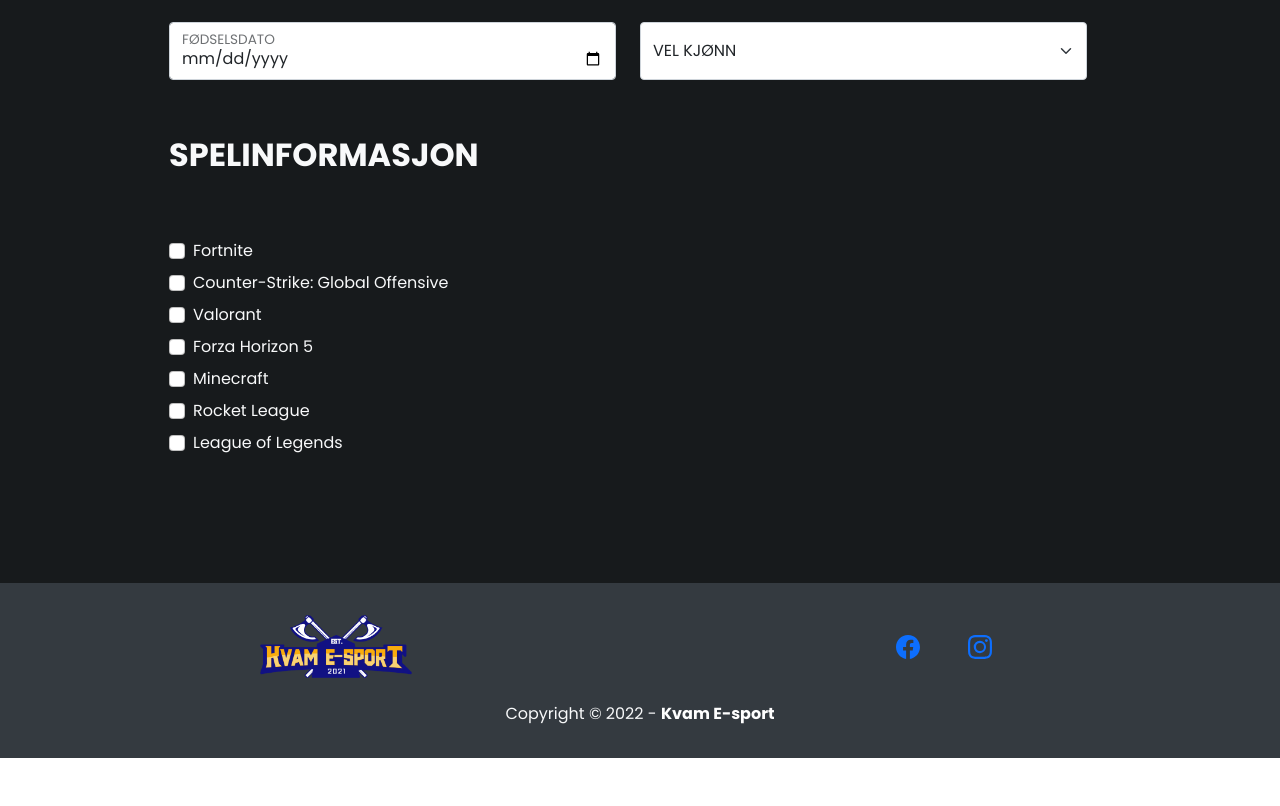
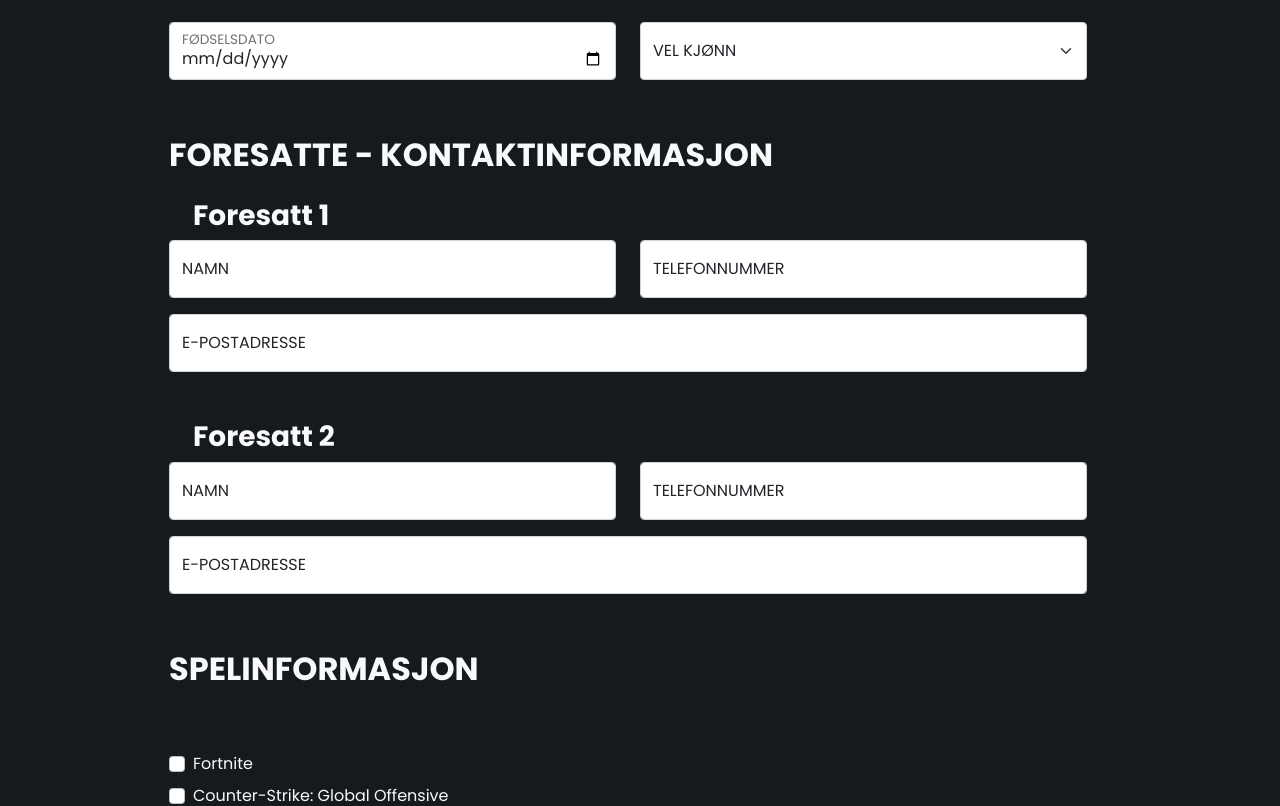
Before and after one commit to danielols3n/kvammalan, a React (Create React App) app: page /kvammalan/checkout/participant-info in a window 1280 px wide. Shown: the part 720-1526 px from the top of the page. Before the commit the page ends 1478 px from the top, so only its background shows below. Built offline with nearby package versions, Linux system fonts and the light colour scheme.

Commit message:
Kom litt vidare på Checkout

```diff
--- a/package.json
+++ b/package.json
@@ -10,6 +10,7 @@
     "axios": "^0.26.1",
     "bootstrap": "^5.1.3",
     "firebase": "^9.6.10",
+    "formik": "^2.4.2",
     "moment": "^2.29.3",
     "react": "^18.0.0",
     "react-avatar": "^5.0.3",
@@ -25,7 +26,8 @@
     "react-web-qr-reader": "^1.0.4",
     "stripe": "^8.219.0",
     "uuid": "^8.3.2",
-    "web-vitals": "^2.1.4"
+    "web-vitals": "^2.1.4",
+    "yup": "^1.2.0"
   },
   "scripts": {
     "start": "react-scripts start",
--- a/src/pages/CheckoutInfo.js
+++ b/src/pages/CheckoutInfo.js
@@ -1,8 +1,11 @@
 import React, { useState } from 'react'
-import { Container, Form, Row, Col } from 'react-bootstrap'
+import { Container, Form, Row, Col, Button } from 'react-bootstrap'
 import NavbarComponent from '../components/navbar/Navbar'
 import Footer from '../components/footer/Footer'
 import '../css/CheckoutInfo.css'
+import { useNavigate } from 'react-router-dom'
+import { db } from '../Firebase'
+import { collection, addDoc } from 'firebase/firestore'
 
 function CheckoutInfo() {
   const [name, setName] = useState('')
@@ -16,6 +19,16 @@
   const [gender, setGender] = useState('')
   const [selectedGames, setSelectedGames] = useState([])
 
+  const [parent1_name, setParent1Name] = useState('')
+  const [parent1_email, setParent1Email] = useState('')
+  const [parent1_phone, setParent1Phone] = useState('')
+  const [parent2_name, setParent2Name] = useState('')
+  const [parent2_email, setParent2Email] = useState('')
+  const [parent2_phone, setParent2Phone] = useState('')
+
+  const navigate = useNavigate()
+  const [validated, setValidated] = useState(false)
+
   const [fortnite, setFortnite] = useState('')
   const [csgo, setCsgo] = useState('')
   const [valorant, setValorant] = useState('')
@@ -24,8 +37,20 @@
   const [rl, setRl] = useState('')
   const [lol, setLol] = useState('')
 
-  const submit = () => {
-    console.log('Submit')
+  const submit = (event) => {
+    const form = event.currentTarget;
+    if (form.checkvalidity() === false) {
+      event.preventDefault()
+      event.stopPropagation()
+    }
+
+    setValidated(true)
+
+    const colRef = collection(db, 'events', 'kvammalan2023', 'registrations')
+
+    addDoc(colRef, {
+
+    })
   }
 
   const games = ['Fortnite', 'Counter-Strike: Global Offensive', 'Valorant', 'Forza Horizon 5', 'Minecraft', 'Rocket League', 'League of Legends']
@@ -36,71 +61,129 @@
         <Container fluid className="d-flex flex-column align-items-center p-0 m-0 mb-5">
           <h1 className="fw-bolder text-light text-center mt-3">DELTAKARINFORMASJON</h1>
           <Container fluid className="d-flex flex-column align-items-center">
-            <Form className="checkout-form mt-5" onSubmit={submit}>
+            <Form noValidate validated={validated} className="checkout-form mt-5" onSubmit={submit}>
               <Row className="w-100 my-3">
+                <Form.Group controlId='formName' as={Col} lg={6}>
+                  <Form.FloatingLabel label='NAMN'>
+                    <Form.Control required placeholder='NAMN' value={name} onChange={(e) => setName(e.target.value)} type='text' />
+                  </Form.FloatingLabel>
+                  <Form.Control.Feedback type='invalid'>Her er noko feil!</Form.Control.Feedback>
+                </Form.Group>
+                <Form.Group controlId='formPhone' as={Col} lg={6}>
+                  <Form.FloatingLabel label='TELEFONNUMMER'>
+                    <Form.Control required placeholder='TELEFONNUMMER' value={phone} onChange={(e) => setPhone(e.target.value)} type='tel' />
+                  </Form.FloatingLabel>
+                  <Form.Control.Feedback type='invalid'>Her er noko feil!</Form.Control.Feedback>
+                </Form.Group>
+              </Row>
+              <Row className="w-100 my-3">
+                <Form.Group controlId='formEmail' as={Col} lg={12}>
+                  <Form.FloatingLabel label='E-POSTADRESSE'>
+                    <Form.Control required placeholder='E-POSTADRESSE' value={email} onChange={(e) => setEmail(e.target.value)} type='email' />
+                  </Form.FloatingLabel>
+                  <Form.Control.Feedback type='invalid'>Her er noko feil!</Form.Control.Feedback>
+                </Form.Group>
+              </Row>
+              <Row className="w-100">
+                &nbsp;
+              </Row>
+              <Row className="w-100 my-3 mt-5">
+                <Form.Group controlId="formAddress" as={Col} lg={12}>
+                  <Form.FloatingLabel label='ADRESSE'>
+                    <Form.Control required placeholder='ADRESSE' value={address} onChange={(e) => setAddress(e.target.value)} type='text' />
+                  </Form.FloatingLabel>
+                  <Form.Control.Feedback type='invalid'>Her er noko feil!</Form.Control.Feedback>
+                </Form.Group>
+              </Row>
+              <Row className="w-100 my-3">
+                <Form.Group controlId='formZip' as={Col} lg={3}>
+                  <Form.FloatingLabel label='POSTNUMMER'>
+                    <Form.Control required placeholder='POSTNUMMER' value={zipcode} onChange={(e) => setZipcode(e.target.value)} type='text' />
+                  </Form.FloatingLabel>
+                  <Form.Control.Feedback type='invalid'>Her er noko feil!</Form.Control.Feedback>
+                </Form.Group>
+                <Form.Group controlId='formCity' as={Col} lg={9}>
+                  <Form.FloatingLabel label='POSTSTAD'>
+                    <Form.Control required placeholder='POSTSTAD' value={city} onChange={(e) => setCity(e.target.value)} type='text' />
+                  </Form.FloatingLabel>
+                  <Form.Control.Feedback type='invalid'>Her er noko feil!</Form.Control.Feedback>
+                </Form.Group>
+              </Row>
+              <Row className="w-100 my-3">
+                <Form.Group controlId='formCountry' as={Col} lg={12}>
+                  <Form.FloatingLabel label='LAND'>
+                    <Form.Control required placeholder='LAND' value={country} onChange={(e) => setCountry(e.target.value)} type='text' />
+                  </Form.FloatingLabel>
+                  <Form.Control.Feedback type='invalid'>Her er noko feil!</Form.Control.Feedback>
+                </Form.Group>
+              </Row>
+              <Row className="w-100">
+                &nbsp;
+              </Row>
+              <Row className="w-100 my-3 mt-5">
+                <Form.Group controlId='formBirthdate' as={Col} lg={6}>
+                  <Form.FloatingLabel label='FØDSELSDATO'>
+                    <Form.Control required value={birthdate} onChange={(e) => setBirthdate(e.target.value)} type='date' />
+                  </Form.FloatingLabel>
+                  <Form.Control.Feedback type='invalid'>Her er noko feil!</Form.Control.Feedback>
+                </Form.Group>
+                <Form.Group controlId='formGender' as={Col} lg={6}>
+                  <Form.Select required className="py-3" onSelect={(e) => setGender(e.target.value)}>
+                    <option value=' '>VEL KJØNN</option>
+                    <option value='Mann'>Mann</option>
+                    <option value='Kvinne'>Kvinne</option>
+                    <option value='Annet'>Annet</option>
+                  </Form.Select>
+                  <Form.Control.Feedback type='invalid'>Her er noko feil!</Form.Control.Feedback>
+                </Form.Group>
+              </Row>
+              <Row className="w-100">
+                &nbsp;
+              </Row>
+              <Row>
+                <h2 className="fw-bolder text-light mt-3">FORESATTE - KONTAKTINFORMASJON</h2>
+              </Row>
+              <Row className="w-100 my-3 mt-3">
+                <h3 className="fw-bolder text-light mx-4">Foresatt 1</h3>
+                <Form.Group controlId='formName2' as={Col} lg={6}>
+                  <Form.FloatingLabel label='NAMN'>
+                    <Form.Control required placeholder='NAMN' value={parent1_name} onChange={(e) => setParent1Name(e.target.value)} type='text' />
+                  </Form.FloatingLabel>
+                  <Form.Control.Feedback type='invalid'>Her er noko feil!</Form.Control.Feedback>
+                </Form.Group>
+                <Form.Group controlId='formPhone2' as={Col} lg={6}>
+                  <Form.FloatingLabel label='TELEFONNUMMER'>
+                    <Form.Control required placeholder='TELEFONNUMMER' value={parent1_phone} onChange={(e) => setParent1Phone(e.target.value)} type='tel' />
+                  </Form.FloatingLabel>
+                  <Form.Control.Feedback type='invalid'>Her er noko feil!</Form.Control.Feedback>
+                </Form.Group>
+              </Row>
+              <Row className="w-100 my-3">
+                <Form.Group controlId='formEmail2' as={Col} lg={12}>
+                  <Form.FloatingLabel label='E-POSTADRESSE'>
+                    <Form.Control required placeholder='E-POSTADRESSE' value={parent1_email} onChange={(e) => setParent1Email(e.target.value)} type='email' />
+                  </Form.FloatingLabel>
+                  <Form.Control.Feedback type='invalid'>Her er noko feil!</Form.Control.Feedback>
+                </Form.Group>
+              </Row>
+              <Row className="w-100 my-3 mt-5">
+                <h3 className="fw-bolder text-light mx-4">Foresatt 2</h3>
                 <Form.Group as={Col} lg={6}>
                   <Form.FloatingLabel label='NAMN'>
-                    <Form.Control placeholder='NAMN' value={name} onChange={(e) => setName(e.target.value)} type='text' />
+                    <Form.Control placeholder='NAMN' value={parent2_name} onChange={(e) => setParent2Name(e.target.value)} type='text' />
                   </Form.FloatingLabel>
                 </Form.Group>
                 <Form.Group as={Col} lg={6}>
                   <Form.FloatingLabel label='TELEFONNUMMER'>
-                    <Form.Control placeholder='TELEFONNUMMER' value={phone} onChange={(e) => setPhone(e.target.value)} type='tel' />
+                    <Form.Control placeholder='TELEFONNUMMER' value={parent2_phone} onChange={(e) => setParent2Phone(e.target.value)} type='tel' />
                   </Form.FloatingLabel>
                 </Form.Group>
               </Row>
               <Row className="w-100 my-3">
                 <Form.Group as={Col} lg={12}>
                   <Form.FloatingLabel label='E-POSTADRESSE'>
-                    <Form.Control placeholder='E-POSTADRESSE' value={email} onChange={(e) => setEmail(e.target.value)} type='email' />
+                    <Form.Control placeholder='E-POSTADRESSE' value={parent2_email} onChange={(e) => setParent2Email(e.target.value)} type='email' />
                   </Form.FloatingLabel>
-                </Form.Group>
-              </Row>
-              <Row className="w-100">
-                &nbsp;
-              </Row>
-              <Row className="w-100 my-3 mt-5">
-                <Form.Group as={Col} lg={12}>
-                  <Form.FloatingLabel label='ADRESSE'>
-                    <Form.Control placeholder='ADRESSE' value={address} onChange={(e) => setAddress(e.target.value)} type='text' />
-                  </Form.FloatingLabel>
-                </Form.Group>
-              </Row>
-              <Row className="w-100 my-3">
-                <Form.Group as={Col} lg={3}>
-                  <Form.FloatingLabel label='POSTNUMMER'>
-                    <Form.Control placeholder='POSTNUMMER' value={zipcode} onChange={(e) => setZipcode(e.target.value)} type='text' />
-                  </Form.FloatingLabel>
-                </Form.Group>
-                <Form.Group as={Col} lg={9}>
-                  <Form.FloatingLabel label='POSTSTAD'>
-                    <Form.Control placeholder='POSTSTAD' value={city} onChange={(e) => setCity(e.target.value)} type='text' />
-                  </Form.FloatingLabel>
-                </Form.Group>
-              </Row>
-              <Row className="w-100 my-3">
-                <Form.Group as={Col} lg={12}>
-                  <Form.FloatingLabel label='LAND'>
-                    <Form.Control placeholder='LAND' value={country} onChange={(e) => setCountry(e.target.value)} type='text' />
-                  </Form.FloatingLabel>
-                </Form.Group>
-              </Row>
-              <Row className="w-100">
-                &nbsp;
-              </Row>
-              <Row className="w-100 my-3 mt-5">
-                <Form.Group as={Col} lg={6}>
-                  <Form.FloatingLabel label='FØDSELSDATO'>
-                    <Form.Control value={birthdate} onChange={(e) => setBirthdate(e.target.value)} type='date' />
-                  </Form.FloatingLabel>
-                </Form.Group>
-                <Form.Group as={Col} lg={6}>
-                  <Form.Select className="py-3" onSelect={(e) => setGender(e.target.value)}>
-                    <option value=' '>VEL KJØNN</option>
-                    <option value='Mann'>Mann</option>
-                    <option value='Kvinne'>Kvinne</option>
-                    <option value='Annet'>Annet</option>
-                  </Form.Select>
                 </Form.Group>
               </Row>
               <Row className="w-100">
@@ -120,7 +203,7 @@
                         className="text-light my-2"
                         onChange={(e) => {
                           if (selectedGames.includes(game)) {
-                            selectedGames.splice(selectedGames.indexOf(game), 1)
+                            setSelectedGames(selectedGames.filter(item => item !== game))
                             console.log(selectedGames)
                           } else {
                             setSelectedGames([...selectedGames, e.target.value])
@@ -208,6 +291,10 @@
                   </>
                 : null}
               </Row>
+              <Row className="w-100 d-flex">
+                <Button className="my-2 p-1" variant="secondary" onClick={() => navigate('/kvammalan')}>AVBRYT</Button>
+                <Button className="my-2 p-1" variant="primary" type='submit'>GÅ TIL BETALING</Button>
+              </Row>
             </Form>
           </Container>
         </Container>
```
Also changed, not shown: 1 other file (tests, documents, lock files or other folders).
